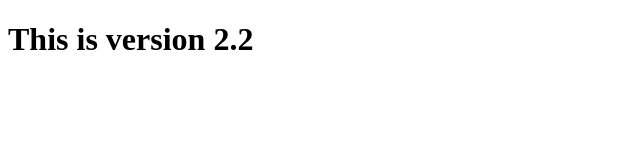
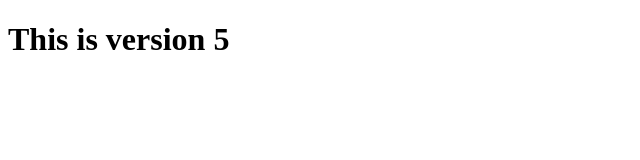
Before and after one commit to AdityaOm6603/myrepo_testing_learning_github_ytandudemy, a plain HTML site: page index.html in a window 1280 px wide. Shown: the full height of the page, 0-640 px from the left. Drawn offline with Linux system fonts and the light colour scheme.

Commit message:
V5 Testing

```diff
--- a/index.html
+++ b/index.html
@@ -6,6 +6,6 @@
     <title>Document</title>
 </head>
 <body>
-    <h1>This is version 2.2</h1>
+    <h1>This is version 5</h1>
 </body>
 </html>
```
